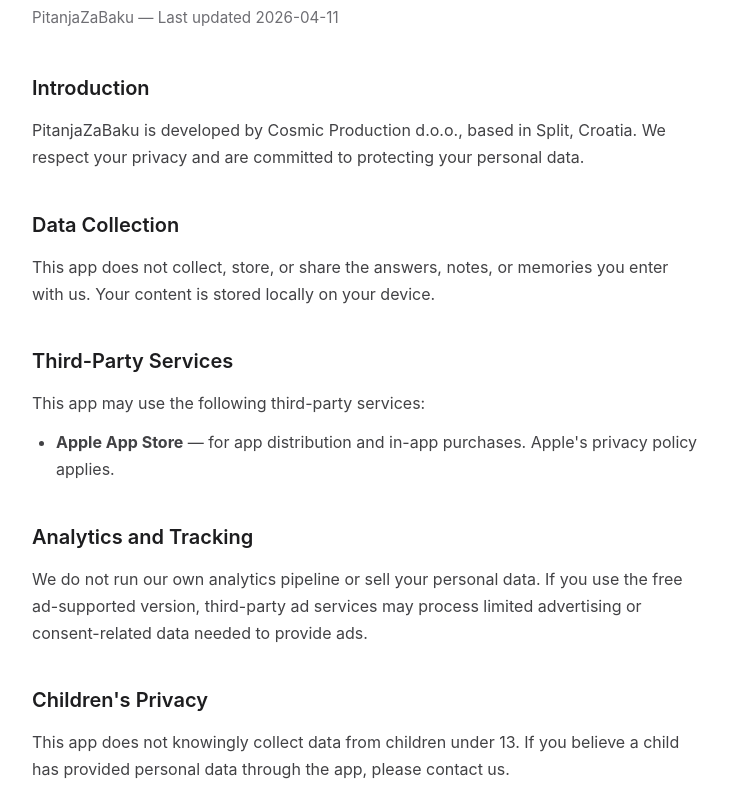
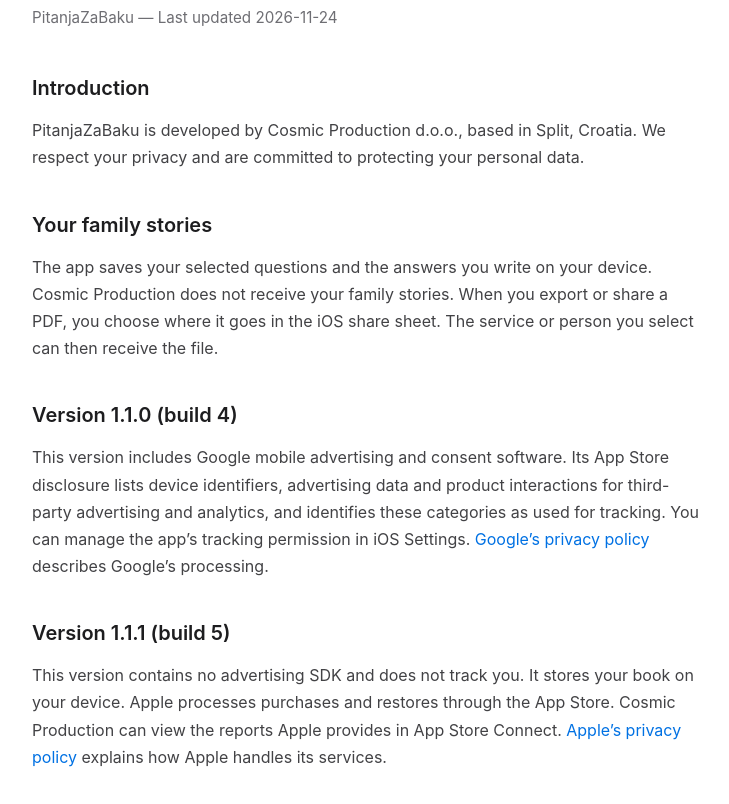
Before and after one commit to cosprosoftsplit/pitanjazabaku-legal, a plain HTML site: page privacy.html in a window 1280 px wide. Shown: the part 105-909 px from the top of the page, without its empty margins (272-1001 px from the left). Drawn offline with Linux system fonts and the light colour scheme.

Commit message:
Explain family stories, PDF sharing and the advertising transition by version

```diff
--- a/privacy.html
+++ b/privacy.html
@@ -60,28 +60,22 @@
 <body>
     <div class="container">
         <h1>Privacy Policy</h1>
-        <p class="subtitle">PitanjaZaBaku &mdash; Last updated 2026-04-11</p>
+        <p class="subtitle">PitanjaZaBaku &mdash; Last updated 2026-11-24</p>
 
         <h2>Introduction</h2>
         <p>PitanjaZaBaku is developed by Cosmic Production d.o.o., based in Split, Croatia. We respect your privacy and are committed to protecting your personal data.</p>
 
-        <h2>Data Collection</h2>
-        <p>This app does not collect, store, or share the answers, notes, or memories you enter with us. Your content is stored locally on your device.</p>
-
-        <h2>Third-Party Services</h2>
-        <p>This app may use the following third-party services:</p>
-        <ul>
-            <li><strong>Apple App Store</strong> &mdash; for app distribution and in-app purchases. Apple's privacy policy applies.</li>
-            </ul>
-
-        <h2>Analytics and Tracking</h2>
-        <p>We do not run our own analytics pipeline or sell your personal data. If you use the free ad-supported version, third-party ad services may process limited advertising or consent-related data needed to provide ads.</p>
-
+        <h2>Your family stories</h2>
+        <p>The app saves your selected questions and the answers you write on your device. Cosmic Production does not receive your family stories. When you export or share a PDF, you choose where it goes in the iOS share sheet. The service or person you select can then receive the file.</p>
+        <h2>Version 1.1.0 (build 4)</h2>
+        <p>This version includes Google mobile advertising and consent software. Its App Store disclosure lists device identifiers, advertising data and product interactions for third-party advertising and analytics, and identifies these categories as used for tracking. You can manage the app’s tracking permission in iOS Settings. <a href="https://policies.google.com/privacy">Google’s privacy policy</a> describes Google’s processing.</p>
+        <h2>Version 1.1.1 (build 5)</h2>
+        <p>This version contains no advertising SDK and does not track you. It stores your book on your device. Apple processes purchases and restores through the App Store. Cosmic Production can view the reports Apple provides in App Store Connect. <a href="https://www.apple.com/legal/privacy/">Apple’s privacy policy</a> explains how Apple handles its services.</p>
         <h2>Children's Privacy</h2>
         <p>This app does not knowingly collect data from children under 13. If you believe a child has provided personal data through the app, please contact us.</p>
 
         <h2>Your Rights</h2>
-        <p>Under GDPR and other applicable laws, you have the right to access, correct, or delete any personal data. Since we do not collect personal data, there is nothing to request. If you have concerns, contact us.</p>
+        <p>Under GDPR and other applicable laws, you have the right to access, correct, or delete any personal data. If you have concerns, contact us.</p>
 
         <h2>Changes</h2>
         <p>We may update this privacy policy from time to time. Any changes will be posted on this page.</p>
```
